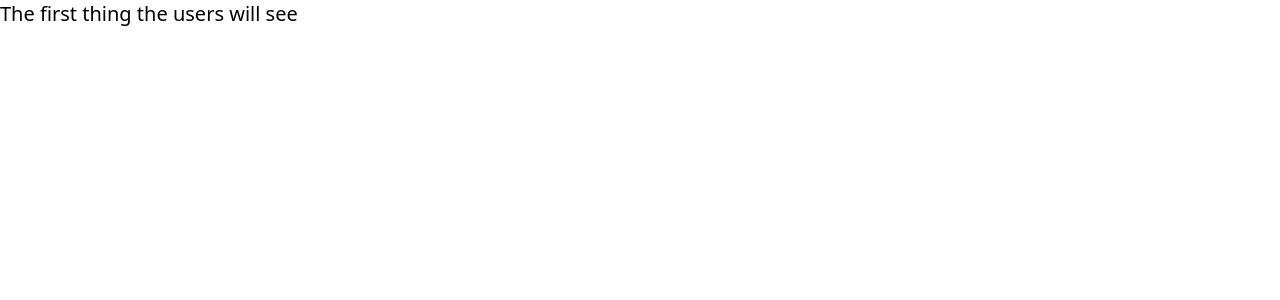
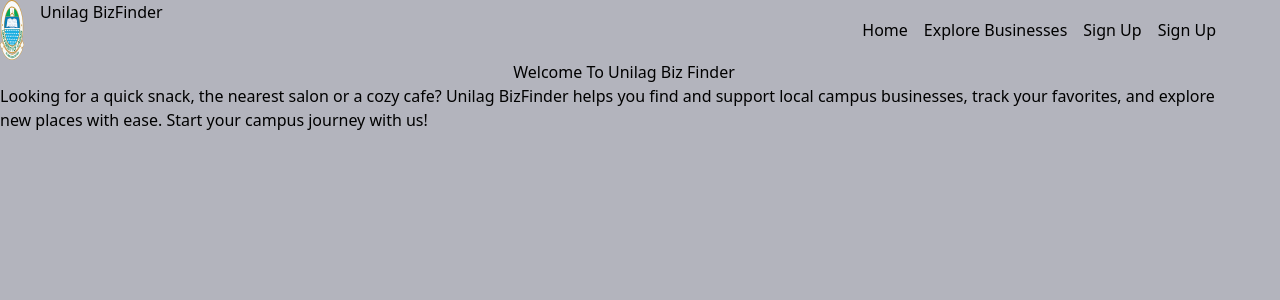
Before and after one commit to adedamola-toye/Unilag-Business-Finder-App, a React (Vite) app: page / in a window 1280 px wide. Shown: the top 300 px of the page. Built offline with nearby package versions, Linux system fonts and the light colour scheme.

Commit message:
Merge branch 'main' of https://github.com/adedamola-toye/Unilag-Business-Finder-App

```diff
--- a/src/App.css
+++ b/src/App.css
@@ -0,0 +1,38 @@
+img{
+    width: 60px;
+    height: 60px
+}
+
+.logo-and-title{
+    display: flex;
+    gap: 1rem
+}
+header{
+    display: flex;
+
+    align-items: center;
+    justify-content: space-between;
+}
+
+.intro h1{
+    text-align: center;
+}
+
+#root, html{
+    background-color:  #b3b4bd;
+
+}
+
+nav{
+    padding-right: 2rem
+}
+
+nav ul{
+    list-style: none;
+    display: flex;
+    gap: 1rem;
+}
+
+Link{
+    text-decoration: none;
+}
--- a/src/components/404page.jsx
+++ b/src/components/404page.jsx
@@ -1,4 +1,3 @@
-import React from "react";
 import {NavLink} from "react-router-dom"
 
 //this page is to inform and redirect the user incase they entered a wrong url
@@ -11,7 +10,7 @@ export default function NotFoundPage(){
          <h1 className="text-center">Oops! Page Not Found</h1>
          <div className="text-center leading-8">
         <p>Seems you are trying to access a page that does not exist or was probably deleted.</p>
-         <p>We apologize for the incovenience</p>
+         <p>We apologize for the inconvenience</p>
          </div>
          <div className="flex justify-center items-center bg-black rounded p-5 opacity-2 ">
          <NavLink to="/" className="text-md text-center">Back to Home</NavLink>
--- a/src/components/GeneralRouter.jsx
+++ b/src/components/GeneralRouter.jsx
@@ -1,4 +1,3 @@
-import React from "react";
 import { Routes, Route } from "react-router-dom";
 import LandingPage from "../pages/LandingPage";
 // import LogIn from "../pages/LogIn";
--- a/src/components/Header.jsx
+++ b/src/components/Header.jsx
@@ -1,10 +1,16 @@
-import UnilagLogo from '../assets/Unilag Logo.png';
+import UnilagLogo from "../assets/unilag-logo.svg";
+import NavBar from "./Navbar";
+import "../App.css";
+function Header() {
+  return (
+    <header className="flex items-center">
+      <div className="logo-and-title">
+        <img src={UnilagLogo} alt="Unilag Logo" className="w-6" />
+        <h2 className="title">Unilag BizFinder</h2>
+      </div>
 
-function Header(){
-    return(
-        <>
-            <img src={UnilagLogo} className='w-10'/>
-        </>
-    )
+      <NavBar />
+    </header>
+  );
 }
-export default Header
+export default Header;
--- a/src/components/Home.jsx
+++ /dev/null
@@ -1,13 +0,0 @@
-import Header from "./Header"
-
-function Home(){
-    return(
-        <>
-            <Header/>
-            <h1>Unilag Campus Connect</h1>
-        </>
-
-    )
-}
-
-export default Home
--- a/src/components/Navbar.jsx
+++ b/src/components/Navbar.jsx
@@ -0,0 +1,15 @@
+import { Link } from "react-router-dom"
+function NavBar(){
+    return(
+        <nav>
+            <ul>
+                <li><Link to="/">Home</Link></li>
+                <li><Link to = "">Explore Businesses</Link></li>
+                <li><Link to="">Sign Up</Link></li>
+                <li><Link to="">Sign Up</Link></li>
+            </ul>
+        </nav>
+    )
+}
+
+export default NavBar
--- a/src/pages/LandingPage.jsx
+++ b/src/pages/LandingPage.jsx
@@ -1,12 +1,20 @@
-import React from "react";
+import Header from "../components/Header";
+import '../App.css'
+function LandingPage() {
+  return (
+    <div className="home">
+      <Header />
+      <div className="intro">
+        <h1>Welcome To Unilag Biz Finder</h1>
+        <p>
+          Looking for a quick snack, the nearest salon or a cozy cafe? Unilag
+          BizFinder helps you find and support local campus businesses, track
+          your favorites, and explore new places with ease. Start your campus
+          journey with us!
+        </p>
+      </div>
+    </div>
+  );
+}
 
-export default function LandingPage(){
-
-    return(
-        <>
-        <h1 className="text-xl">
-            The first thing the users will see
-        </h1>
-        </>
-    )
-}
+export default LandingPage;
```
Also changed, not shown: src/assets/unilag-logo.svg (added).
